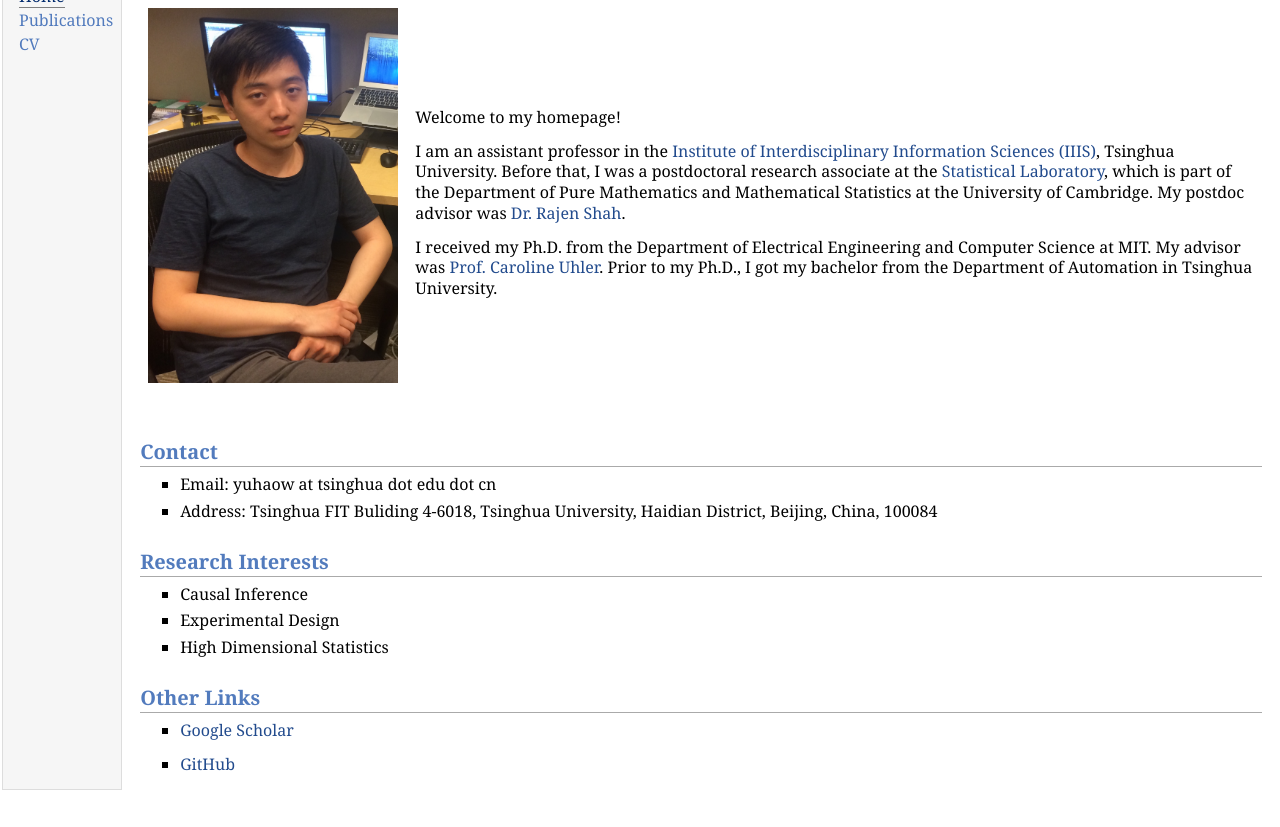
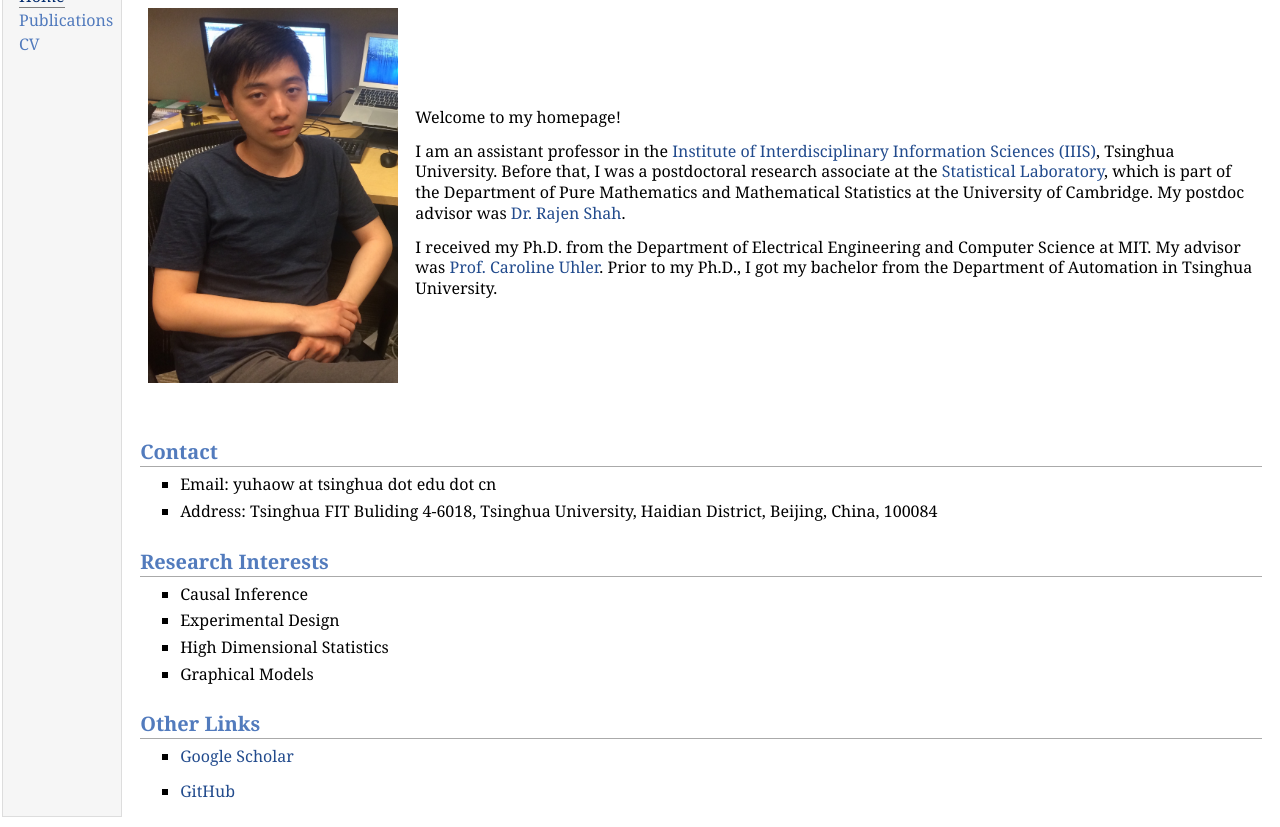
Before and after one commit to yuhaow/yuhaow.github.io, a plain HTML site: page index.html in a window 1280 px wide. Shown: the part 68-895 px from the top of the page. Before the commit the page ends 868 px from the top, so only its background shows below. Drawn offline with Linux system fonts and the light colour scheme.

Commit message:
Update index.html

```diff
--- a/index.html
+++ b/index.html
@@ -42,6 +42,8 @@
 </li>
 <li><p>High Dimensional Statistics</p>
 </li>
+<li><p>Graphical Models</p>
+</li>
 </ul>
 <h2>Other Links</h2>
 <ul>
```
